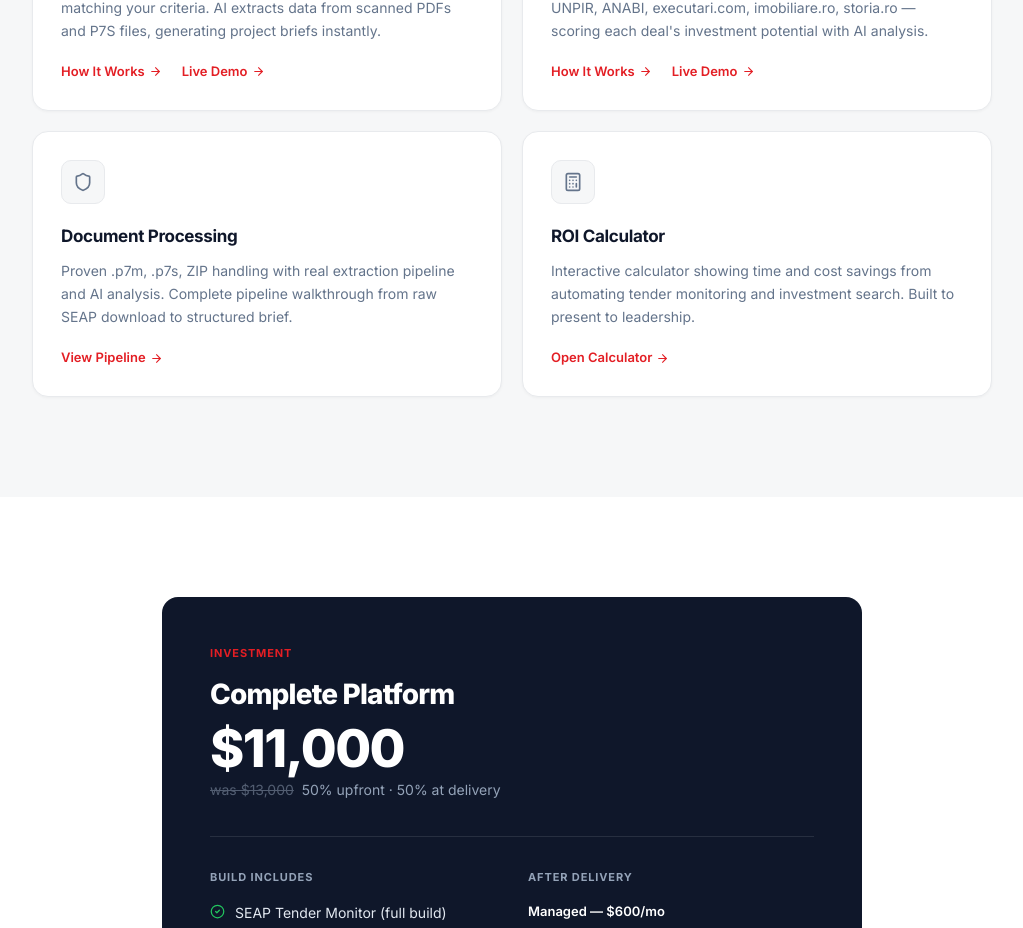
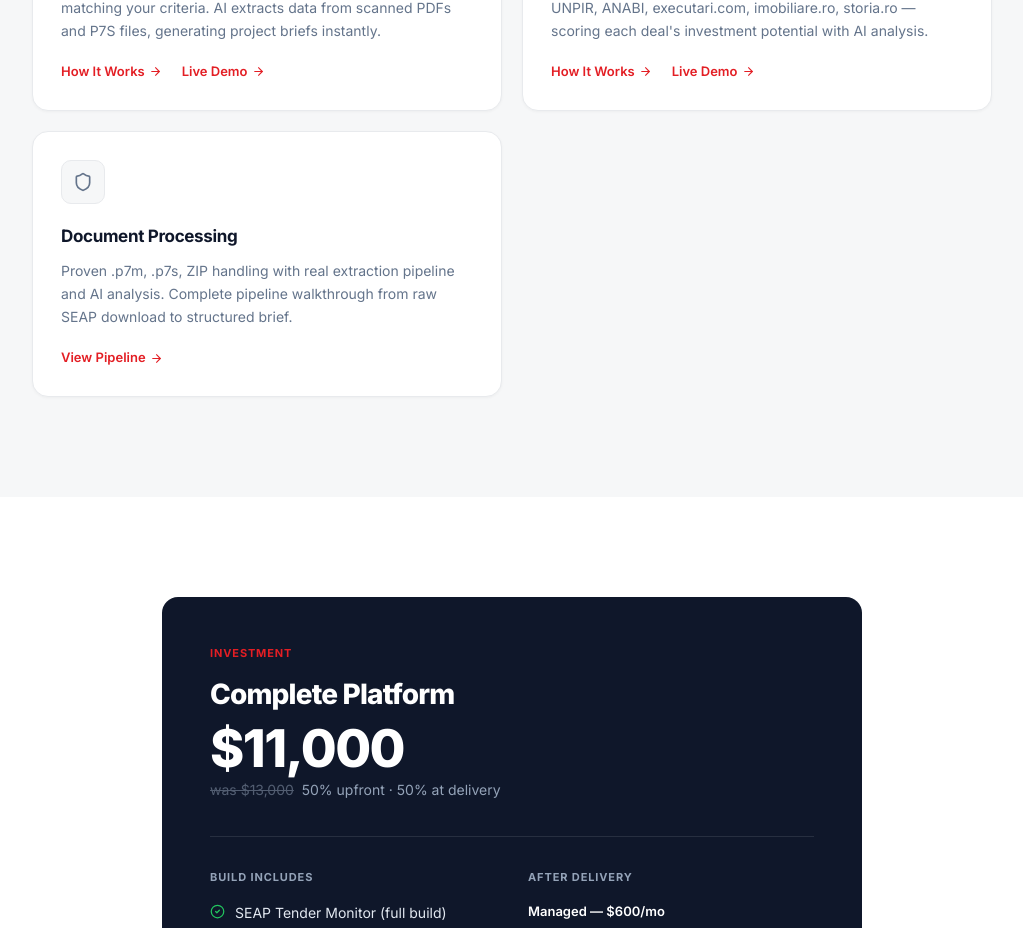
Before and after one commit to LucasNextAutomation/synergy-construct-demo, a Next.js app: page / in a window 1280 px wide. Shown: the part 1220-2148 px from the top of the page, without its empty margins (128-1151 px from the left). Built offline with nearby package versions, Linux system fonts and the light colour scheme.

Commit message:
chore: remove ROI section from nav and homepage

```diff
--- a/src/app/page.tsx
+++ b/src/app/page.tsx
@@ -79,14 +79,6 @@ const systems = [
     description:
       "Proven .p7m, .p7s, ZIP handling with real extraction pipeline and AI analysis. Complete pipeline walkthrough from raw SEAP download to structured brief.",
     links: [{ label: "View Pipeline", href: "/processing" }],
-  },
-  {
-    href: "/roi",
-    title: "ROI Calculator",
-    icon: Calculator,
-    description:
-      "Interactive calculator showing time and cost savings from automating tender monitoring and investment search. Built to present to leadership.",
-    links: [{ label: "Open Calculator", href: "/roi" }],
   },
 ]
 
--- a/src/components/Navbar.tsx
+++ b/src/components/Navbar.tsx
@@ -11,7 +11,6 @@ const navItems = [
   { href: "/tenders", label: "Tender Monitor" },
   { href: "/investments", label: "Investment Finder" },
   { href: "/processing", label: "Processing" },
-  { href: "/roi", label: "ROI" },
   { href: "/collaboration", label: "Collaboration" },
 ]
 
```
